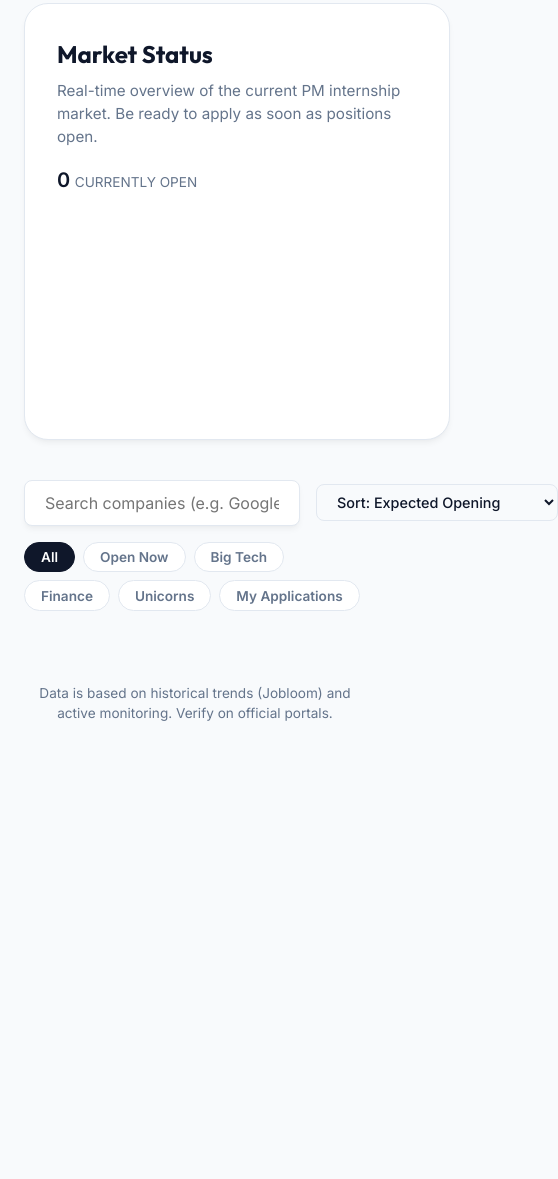
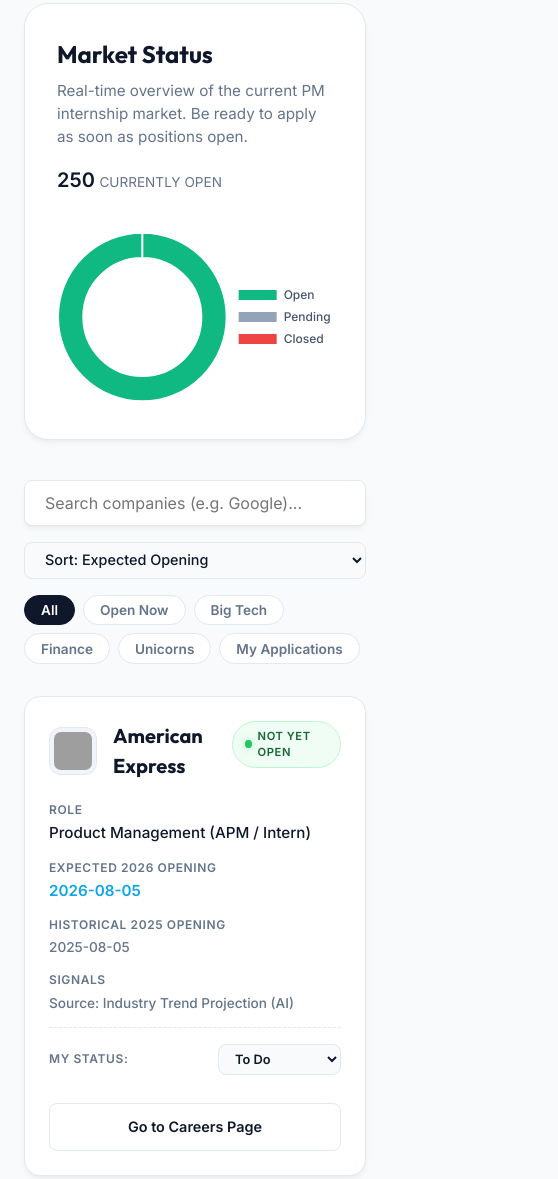
Before and after one commit to anikabadkul/apmtracker, a website: page index.html in a window 390 px wide. Shown: the part 716-1895 px from the top of the page, 558 px wide, since content can reach past the window. Before the commit the page ends 1512 px from the top, so only its background shows below. Drawn offline with nearby package versions, Linux system fonts and the light colour scheme; grey boxes are pictures that could not be loaded.

Commit message:
fix: QA fixes - fix script.js syntax error, add mobile responsiveness

```diff
--- a/script.js
+++ b/script.js
@@ -1,13 +1,14 @@
 document.addEventListener('DOMContentLoaded', () => {
     const grid = document.getElementById('tracker-grid');
     const sortSelect = document.getElementById('sortSelect');
+    const searchInput = document.getElementById('searchInput');
+    const chips = document.querySelectorAll('.filter-chip');
 
-    // State Management for Personal Tracking
+    // State Management
     let userStatuses = JSON.parse(localStorage.getItem('apmUserStatus')) || {};
+    let marketChartInstance = null;
+    let currentFilter = 'all';
 
-    let marketChartInstance = null;
-
-    // Format the date nicely
     const updateTime = () => {
         const now = new Date();
         document.getElementById('lastUpdatedText').textContent =
@@ -15,12 +16,12 @@ document.addEventListener('DOMContentLoaded', () => {
     };
 
     const getStatusClass = (status) => {
+        if (!status) return 'status-pending';
         if (status.toLowerCase().includes('open')) return 'status-open';
         if (status.toLowerCase().includes('closed')) return 'status-closed';
         return 'status-pending';
     };
 
-    // Calculate and Update Dashboard Metrics
     const updateDashboard = () => {
         document.getElementById('totalCount').textContent = companies.length;
 
@@ -42,19 +43,16 @@ document.addEventListener('DOMContentLoaded', () => {
         Object.values(userStatuses).forEach(status => {
             if (status === 'Applied') myApplied++;
             if (status === 'Interviewing') myInterviews++;
-            // Offer and Rejected are omitted from the top quick count, but can be tracked
         });
 
         document.getElementById('appliedCount').textContent = myApplied;
         document.getElementById('interviewCount').textContent = myInterviews;
 
-        // Render Chart.js
         renderChart(marketOpen, marketPending, marketClosed);
     };
 
     const renderChart = (open, pending, closed) => {
         const ctx = document.getElementById('marketChart').getContext('2d');
-
         if (marketChartInstance) {
             marketChartInstance.destroy();
         }
@@ -65,16 +63,8 @@ document.addEventListener('DOMContentLoaded', () => {
                 labels: ['Open', 'Pending', 'Closed'],
                 datasets: [{
                     data: [open, pending, closed],
-                    backgroundColor: [
-                        '#10B981', // Open - IoT Green
-                        '#94A3B8', // Pending - Slate
-                        '#EF4444'  // Closed - Red
-                    ],
-                    borderColor: [
-                        '#FFFFFF',
-                        '#FFFFFF',
-                        '#FFFFFF'
-                    ],
+                    backgroundColor: ['#10B981', '#94A3B8', '#EF4444'],
+                    borderColor: ['#FFFFFF', '#FFFFFF', '#FFFFFF'],
                     borderWidth: 2,
                     hoverOffset: 4
                 }]
@@ -101,16 +91,27 @@ document.addEventListener('DOMContentLoaded', () => {
         const newStatus = e.target.value;
         userStatuses[id] = newStatus;
         localStorage.setItem('apmUserStatus', JSON.stringify(userStatuses));
-        updateDashboard(); // Re-calc top metrics
+        updateDashboard();
+        if (currentFilter === 'my-apps') {
+            applyFilters();
+        }
     };
 
-    const renderCards = (data) => {
-        grid.innerHTML = '';
-        data.forEach(company => {
-            const card = document.createElement('div');
-            card.className = 'card';
+    const createCard = (company) => {
+        const card = document.createElement('div');
+        card.className = 'card';
+        const currentMyStatus = userStatuses[company.name] || "To Do";
+        const opt = (val) => `<option value="${val}" ${currentMyStatus === val ? 'selected' : ''}>${val}</option>`;
 
-            const logoUrl = `https://logo.clearbit.com/${company.domain}?size=100`;
+        card.innerHTML = `
+            <div class="card-header">
+                <div class="company-info">
+                    <img loading="lazy" src="https://logo.clearbit.com/${company.domain}?size=100" class="company-logo" alt="${company.name} logo" onerror="this.onerror=null; this.src='https://ui-avatars.com/api/?name=${encodeURIComponent(company.name)}&background=random&color=fff';">
+                    <span class="company-name">${company.name}</span>
+                </div>
+                <span class="status-badge ${getStatusClass(company.status)}">${company.status}</span>
+            </div>
+
             <div class="card-body">
                 <div class="detail-group">
                     <span class="detail-label">Role</span>
@@ -131,7 +132,7 @@ document.addEventListener('DOMContentLoaded', () => {
 
                 <div class="personal-tracking">
                     <span class="detail-label">My Status:</span>
-                    <select class="personal-status-select" data-id="${company.id}">
+                    <select class="personal-status-select" data-id="${company.name}">
                         ${opt("To Do")}
                         ${opt("Applied")}
                         ${opt("Interviewing")}
@@ -152,21 +153,19 @@ document.addEventListener('DOMContentLoaded', () => {
         return card;
     };
 
-    let currentFilter = 'all';
-
-    function renderCards(companiesToRender) {
+    const renderCards = (companiesToRender) => {
         grid.innerHTML = '';
         if (companiesToRender.length === 0) {
-            grid.innerHTML = '<div style="grid-column: 1/-1; text-align: center; padding: 40px; color: var(--text-muted);">No companies found matching your criteria.</div>';
+            grid.innerHTML = '<div style="grid-column: 1/-1; text-align: center; padding: 40px; color: var(--text-muted); font-size: 1.1rem;">No companies found matching your criteria.</div>';
             return;
         }
         companiesToRender.forEach(company => {
             grid.appendChild(createCard(company));
         });
-    }
+    };
 
-    function applyFilters() {
-        const searchTerm = document.getElementById('searchInput').value.toLowerCase();
+    const applyFilters = () => {
+        const searchTerm = searchInput.value.toLowerCase();
 
         let filtered = companies.filter(c => c.name.toLowerCase().includes(searchTerm));
 
@@ -183,35 +182,32 @@ document.addEventListener('DOMContentLoaded', () => {
             filtered = filtered.filter(c => unicorns.some(t => c.name.toLowerCase().includes(t.toLowerCase())));
         } else if (currentFilter === 'my-apps') {
             filtered = filtered.filter(c => {
-                const status = userStatuses[c.id];
+                const status = userStatuses[c.name];
                 return status && status !== "To Do";
             });
         }
 
-        // Apply Sort
-        const sortVal = document.getElementById('sortSelect').value;
+        const sortVal = sortSelect.value;
         filtered.sort((a, b) => {
             if (sortVal === 'expectedOpening') {
-                return (a.sortMonth || 99) - (b.sortMonth || 99);
+                return (a.expectedOpening || '2099-01-01').localeCompare(b.expectedOpening || '2099-01-01');
             } else if (sortVal === 'name') {
                 return a.name.localeCompare(b.name);
             } else if (sortVal === 'myStatus') {
                 const priority = { "Interviewing": 1, "To Do": 2, "Applied": 3, "Offer": 4, "Rejected": 5 };
-                const sA = userStatuses[a.id] || "To Do";
-                const sB = userStatuses[b.id] || "To Do";
+                const sA = userStatuses[a.name] || "To Do";
+                const sB = userStatuses[b.name] || "To Do";
                 return priority[sA] - priority[sB];
             }
             return 0;
         });
 
         renderCards(filtered);
-    }
+    };
 
-    // Event Listeners
-    document.getElementById('searchInput').addEventListener('input', applyFilters);
-    document.getElementById('sortSelect').addEventListener('change', applyFilters);
+    searchInput.addEventListener('input', applyFilters);
+    sortSelect.addEventListener('change', applyFilters);
 
-    const chips = document.querySelectorAll('.filter-chip');
     chips.forEach(chip => {
         chip.addEventListener('click', (e) => {
             chips.forEach(c => c.classList.remove('active'));
@@ -221,7 +217,6 @@ document.addEventListener('DOMContentLoaded', () => {
         });
     });
 
-    // Initial Render
     updateTime();
     applyFilters();
     updateDashboard();
--- a/styles.css
+++ b/styles.css
@@ -476,3 +476,30 @@ footer {
     font-size: 0.85rem;
     padding-bottom: 2rem;
 }
+
+/*
+=============================
+   MOBILE RESPONSIVENESS
+=============================
+*/
+@media (max-width: 768px) {
+    .header-bento {
+        grid-template-columns: 1fr;
+    }
+    .chart-card {
+        grid-column: span 1;
+        flex-direction: column;
+    }
+    .chart-container {
+        width: 100%;
+        max-width: 300px;
+        margin: 0 auto;
+    }
+    .search-filter-row {
+        flex-direction: column;
+        align-items: stretch;
+    }
+    .search-input, .sort-select {
+        width: 100%;
+    }
+}
```
